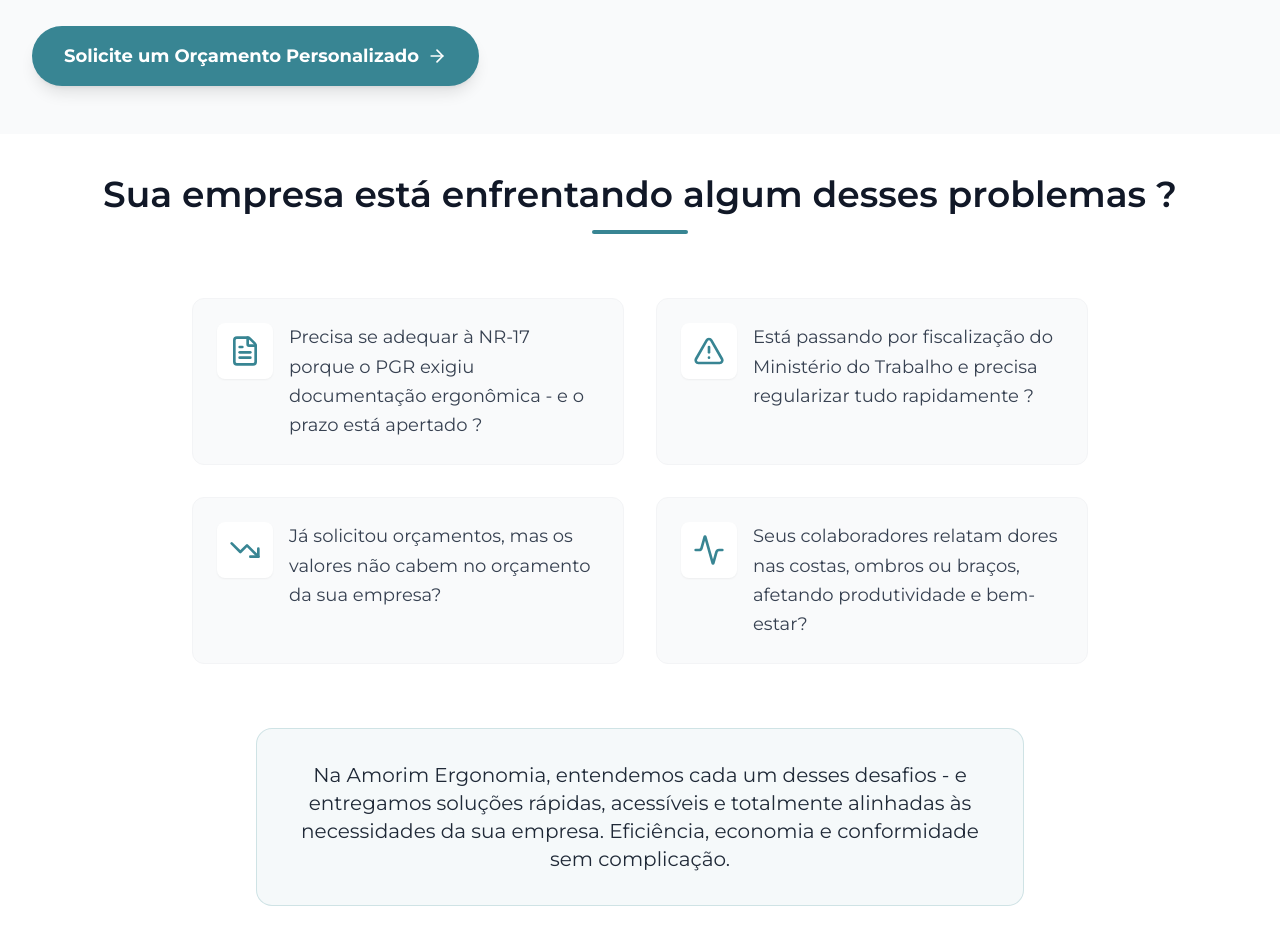
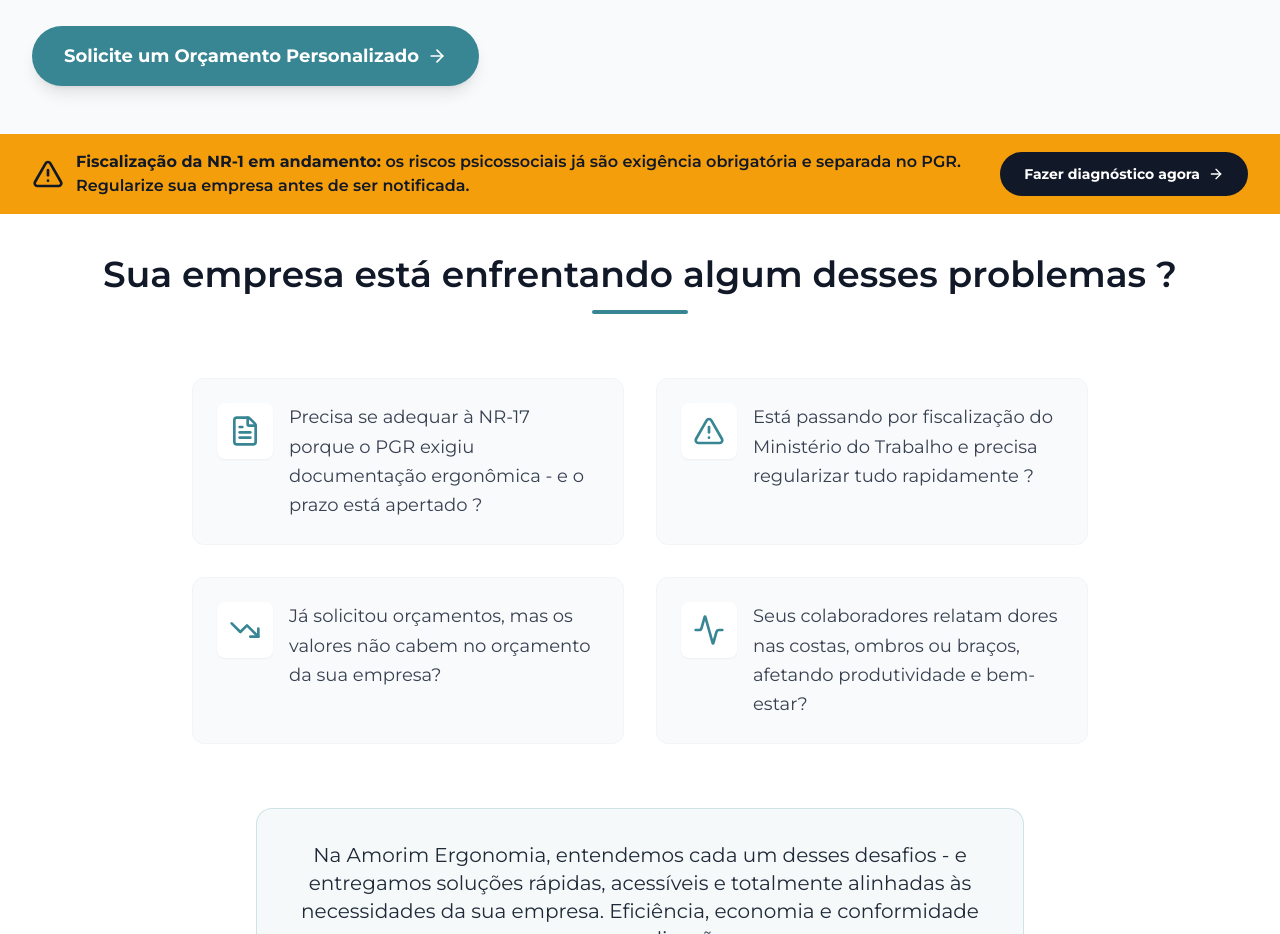
Before and after one commit to mateusgorin/Amorim-Ergonomia, a React (Vite) app: page / in a window 1280 px wide. Shown: the part 820-1754 px from the top of the page. Built offline with nearby package versions, Linux system fonts and the light colour scheme.

Commit message:
feat: add psychosocial risk alert to homepage
Integrates a new call-to-action component highlighting NR-1 compliance requirements for psychosocial risks to encourage user engagement.

```diff
--- a/App.tsx
+++ b/App.tsx
@@ -12,10 +12,12 @@ import BlogSection from './components/BlogSection';
 import Footer from './components/Footer';
 import ContactModal from './components/ContactModal';
 import BlogPostPage from './components/BlogPost';
+import PsychosocialAlert from './components/PsychosocialAlert';
 
 const HomePage: React.FC<{ openModal: () => void }> = ({ openModal }) => (
   <main id="main-content">
     <Hero onOpenModal={openModal} />
+    <PsychosocialAlert onOpenModal={openModal} />
     <Problems />
     <Services onOpenModal={openModal} />
     <Segments />
--- /dev/null
+++ b/components/PsychosocialAlert.tsx
@@ -0,0 +1,32 @@
+import React from 'react';
+import { AlertTriangle, ArrowRight } from 'lucide-react';
+
+interface PsychosocialAlertProps {
+  onOpenModal: () => void;
+}
+
+const PsychosocialAlert: React.FC<PsychosocialAlertProps> = ({ onOpenModal }) => {
+  return (
+    <section className="bg-amber-500 text-gray-900 py-4">
+      <div className="container mx-auto px-4 sm:px-6 lg:px-8">
+        <div className="flex flex-col sm:flex-row items-center justify-between gap-4">
+          <div className="flex items-center gap-3 text-center sm:text-left">
+            <AlertTriangle className="w-8 h-8 flex-shrink-0 hidden sm:block" />
+            <p className="font-semibold text-sm sm:text-base leading-snug">
+              <strong>Fiscalização da NR-1 em andamento:</strong> os riscos psicossociais já são exigência obrigatória e separada no PGR. Regularize sua empresa antes de ser notificada.
+            </p>
+          </div>
+          <button
+            onClick={onOpenModal}
+            className="flex-shrink-0 inline-flex items-center gap-2 bg-gray-900 text-white px-6 py-3 rounded-full font-bold text-sm whitespace-nowrap hover:bg-gray-800 transition-all"
+          >
+            Fazer diagnóstico agora
+            <ArrowRight size={16} />
+          </button>
+        </div>
+      </div>
+    </section>
+  );
+};
+
+export default PsychosocialAlert;
```
